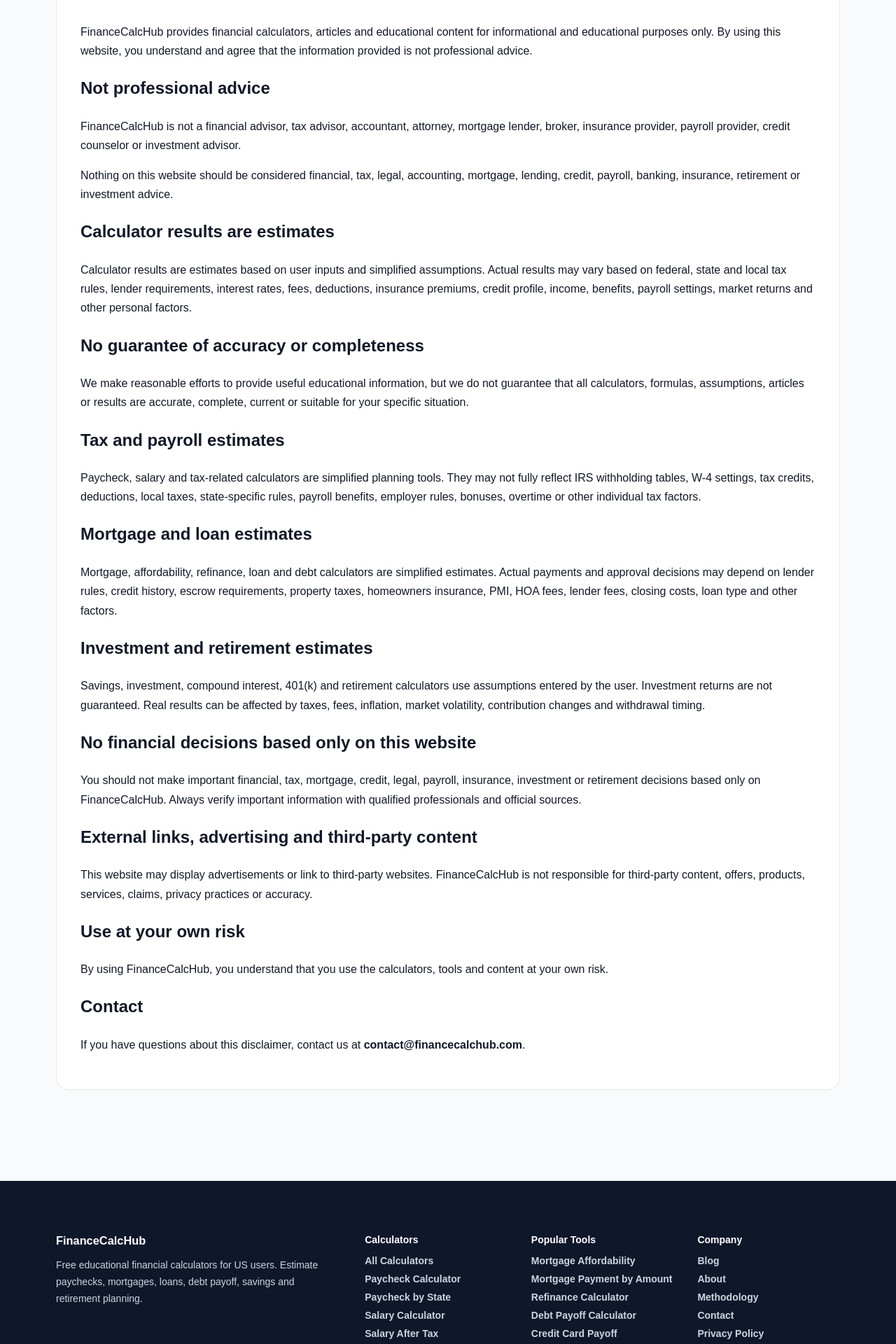
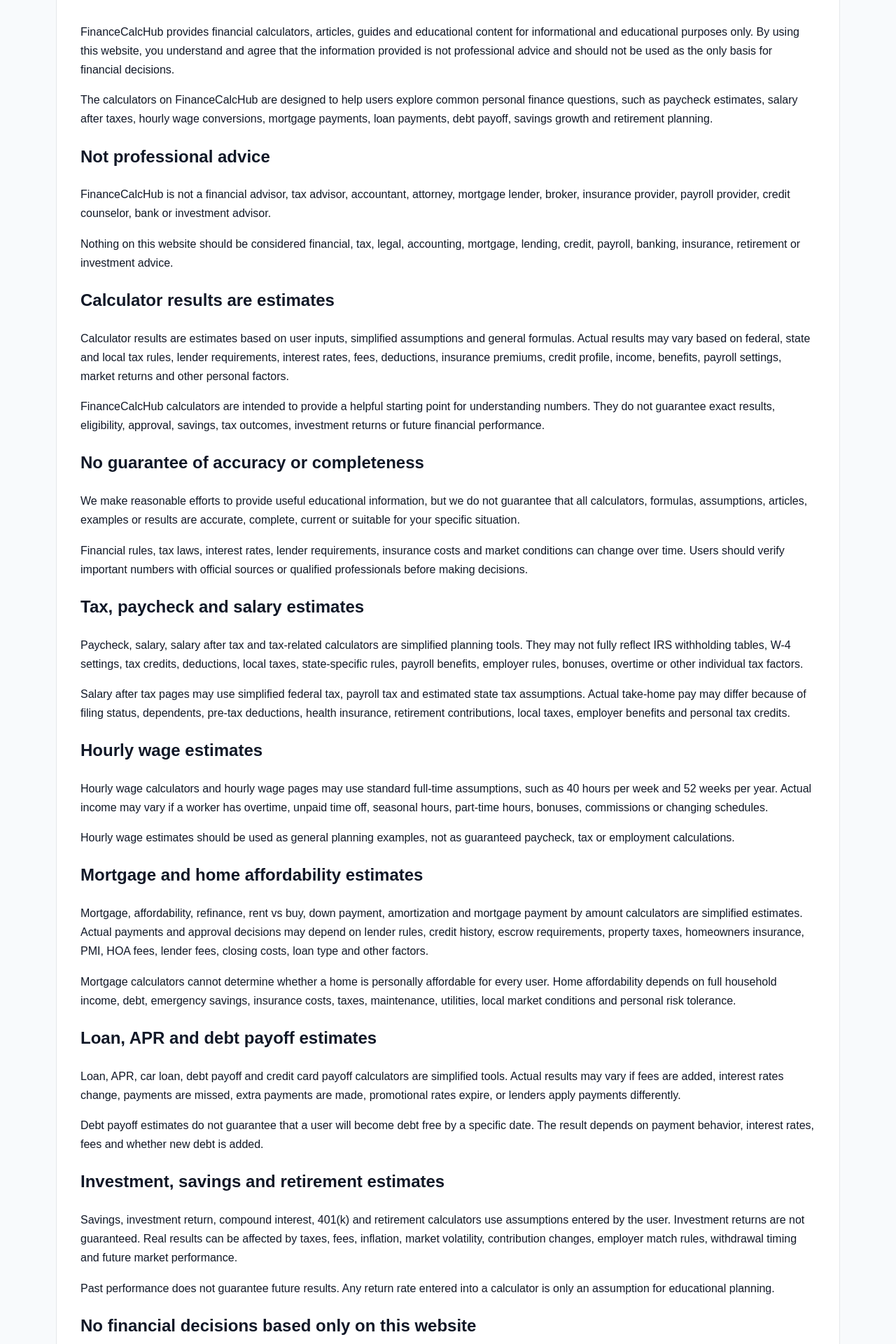
Before and after one commit to milicdejan94-ai/financecalchub, a Next.js app: page /disclaimer in a window 1280 px wide. Shown: the part 280-2200 px from the top of the page at 70% size. Built offline with nearby package versions, Linux system fonts and the light colour scheme.

Commit message:
Improve disclaimer trust content

```diff
--- a/app/disclaimer/page.tsx
+++ b/app/disclaimer/page.tsx
@@ -1,9 +1,10 @@
 import Breadcrumbs from '../../components/Breadcrumbs';
+import RelatedCalculators from '../../components/RelatedCalculators';
 
 export const metadata = {
   title: 'Disclaimer | FinanceCalcHub',
   description:
-    'Disclaimer for FinanceCalcHub financial calculators, educational estimates and informational content.',
+    'Disclaimer for FinanceCalcHub financial calculators, salary after tax estimates, hourly wage conversions, mortgage payment estimates, educational content and informational tools.',
 };
 
 export default function DisclaimerPage() {
@@ -23,10 +24,18 @@
           <h1>Disclaimer</h1>
 
           <p>
-            FinanceCalcHub provides financial calculators, articles and
+            FinanceCalcHub provides financial calculators, articles, guides and
             educational content for informational and educational purposes only.
             By using this website, you understand and agree that the information
-            provided is not professional advice.
+            provided is not professional advice and should not be used as the
+            only basis for financial decisions.
+          </p>
+
+          <p>
+            The calculators on FinanceCalcHub are designed to help users explore
+            common personal finance questions, such as paycheck estimates,
+            salary after taxes, hourly wage conversions, mortgage payments, loan
+            payments, debt payoff, savings growth and retirement planning.
           </p>
 
           <h2>Not professional advice</h2>
@@ -34,7 +43,7 @@
           <p>
             FinanceCalcHub is not a financial advisor, tax advisor, accountant,
             attorney, mortgage lender, broker, insurance provider, payroll
-            provider, credit counselor or investment advisor.
+            provider, credit counselor, bank or investment advisor.
           </p>
 
           <p>
@@ -46,11 +55,19 @@
           <h2>Calculator results are estimates</h2>
 
           <p>
-            Calculator results are estimates based on user inputs and simplified
-            assumptions. Actual results may vary based on federal, state and
-            local tax rules, lender requirements, interest rates, fees,
-            deductions, insurance premiums, credit profile, income, benefits,
-            payroll settings, market returns and other personal factors.
+            Calculator results are estimates based on user inputs, simplified
+            assumptions and general formulas. Actual results may vary based on
+            federal, state and local tax rules, lender requirements, interest
+            rates, fees, deductions, insurance premiums, credit profile, income,
+            benefits, payroll settings, market returns and other personal
+            factors.
+          </p>
+
+          <p>
+            FinanceCalcHub calculators are intended to provide a helpful starting
+            point for understanding numbers. They do not guarantee exact results,
+            eligibility, approval, savings, tax outcomes, investment returns or
+            future financial performance.
           </p>
 
           <h2>No guarantee of accuracy or completeness</h2>
@@ -58,38 +75,98 @@
           <p>
             We make reasonable efforts to provide useful educational information,
             but we do not guarantee that all calculators, formulas, assumptions,
-            articles or results are accurate, complete, current or suitable for
-            your specific situation.
+            articles, examples or results are accurate, complete, current or
+            suitable for your specific situation.
           </p>
 
-          <h2>Tax and payroll estimates</h2>
+          <p>
+            Financial rules, tax laws, interest rates, lender requirements,
+            insurance costs and market conditions can change over time. Users
+            should verify important numbers with official sources or qualified
+            professionals before making decisions.
+          </p>
+
+          <h2>Tax, paycheck and salary estimates</h2>
 
           <p>
-            Paycheck, salary and tax-related calculators are simplified planning
-            tools. They may not fully reflect IRS withholding tables, W-4
-            settings, tax credits, deductions, local taxes, state-specific rules,
-            payroll benefits, employer rules, bonuses, overtime or other
-            individual tax factors.
+            Paycheck, salary, salary after tax and tax-related calculators are
+            simplified planning tools. They may not fully reflect IRS
+            withholding tables, W-4 settings, tax credits, deductions, local
+            taxes, state-specific rules, payroll benefits, employer rules,
+            bonuses, overtime or other individual tax factors.
           </p>
 
-          <h2>Mortgage and loan estimates</h2>
+          <p>
+            Salary after tax pages may use simplified federal tax, payroll tax
+            and estimated state tax assumptions. Actual take-home pay may differ
+            because of filing status, dependents, pre-tax deductions, health
+            insurance, retirement contributions, local taxes, employer benefits
+            and personal tax credits.
+          </p>
+
+          <h2>Hourly wage estimates</h2>
 
           <p>
-            Mortgage, affordability, refinance, loan and debt calculators are
+            Hourly wage calculators and hourly wage pages may use standard
+            full-time assumptions, such as 40 hours per week and 52 weeks per
+            year. Actual income may vary if a worker has overtime, unpaid time
+            off, seasonal hours, part-time hours, bonuses, commissions or
+            changing schedules.
+          </p>
+
+          <p>
+            Hourly wage estimates should be used as general planning examples,
+            not as guaranteed paycheck, tax or employment calculations.
+          </p>
+
+          <h2>Mortgage and home affordability estimates</h2>
+
+          <p>
+            Mortgage, affordability, refinance, rent vs buy, down payment,
+            amortization and mortgage payment by amount calculators are
             simplified estimates. Actual payments and approval decisions may
             depend on lender rules, credit history, escrow requirements, property
             taxes, homeowners insurance, PMI, HOA fees, lender fees, closing
             costs, loan type and other factors.
           </p>
 
-          <h2>Investment and retirement estimates</h2>
+          <p>
+            Mortgage calculators cannot determine whether a home is personally
+            affordable for every user. Home affordability depends on full
+            household income, debt, emergency savings, insurance costs, taxes,
+            maintenance, utilities, local market conditions and personal risk
+            tolerance.
+          </p>
+
+          <h2>Loan, APR and debt payoff estimates</h2>
 
           <p>
-            Savings, investment, compound interest, 401(k) and retirement
+            Loan, APR, car loan, debt payoff and credit card payoff calculators
+            are simplified tools. Actual results may vary if fees are added,
+            interest rates change, payments are missed, extra payments are made,
+            promotional rates expire, or lenders apply payments differently.
+          </p>
+
+          <p>
+            Debt payoff estimates do not guarantee that a user will become debt
+            free by a specific date. The result depends on payment behavior,
+            interest rates, fees and whether new debt is added.
+          </p>
+
+          <h2>Investment, savings and retirement estimates</h2>
+
+          <p>
+            Savings, investment return, compound interest, 401(k) and retirement
             calculators use assumptions entered by the user. Investment returns
             are not guaranteed. Real results can be affected by taxes, fees,
-            inflation, market volatility, contribution changes and withdrawal
-            timing.
+            inflation, market volatility, contribution changes, employer match
+            rules, withdrawal timing and future market performance.
+          </p>
+
+          <p>
+            Past performance does not guarantee future results. Any return rate
+            entered into a calculator is only an assumption for educational
+            planning.
           </p>
 
           <h2>No financial decisions based only on this website</h2>
@@ -101,28 +178,91 @@
             qualified professionals and official sources.
           </p>
 
+          <p>
+            Before making major decisions, consider speaking with a tax
+            professional, financial planner, mortgage lender, payroll specialist,
+            attorney, insurance professional or other qualified advisor who can
+            review your specific situation.
+          </p>
+
           <h2>External links, advertising and third-party content</h2>
 
           <p>
             This website may display advertisements or link to third-party
             websites. FinanceCalcHub is not responsible for third-party content,
-            offers, products, services, claims, privacy practices or accuracy.
+            offers, products, services, claims, privacy practices, security or
+            accuracy.
+          </p>
+
+          <p>
+            Advertisements and third-party links do not mean that FinanceCalcHub
+            endorses the advertiser, product, company, service or website.
           </p>
 
           <h2>Use at your own risk</h2>
 
           <p>
             By using FinanceCalcHub, you understand that you use the calculators,
-            tools and content at your own risk.
+            tools, articles and content at your own risk. FinanceCalcHub is not
+            liable for losses, damages, errors, omissions or decisions made based
+            on the information provided on this website.
+          </p>
+
+          <h2>Related policy pages</h2>
+
+          <p>
+            For more information about how our calculators work, visit the{' '}
+            <a href="/methodology">Methodology</a> page. For information about
+            data and privacy, visit the <a href="/privacy-policy">Privacy Policy</a>.
           </p>
 
           <h2>Contact</h2>
 
           <p>
-            If you have questions about this disclaimer, contact us at{' '}
-            <strong>contact@financecalchub.com</strong>.
+            If you have questions about this disclaimer or notice an issue with a
+            calculator, article or link, contact us at{' '}
+            <strong>contact@financecalchub.com</strong> or visit the{' '}
+            <a href="/contact">Contact</a> page.
           </p>
         </div>
+
+        <RelatedCalculators
+          title="Helpful pages"
+          tools={[
+            {
+              title: 'Methodology',
+              href: '/methodology',
+            },
+            {
+              title: 'Privacy Policy',
+              href: '/privacy-policy',
+            },
+            {
+              title: 'Contact',
+              href: '/contact',
+            },
+            {
+              title: 'All Financial Calculators',
+              href: '/calculators',
+            },
+            {
+              title: 'Salary After Tax Calculators',
+              href: '/salary-after-tax',
+            },
+            {
+              title: 'Hourly Wage to Salary Calculators',
+              href: '/hourly-wage',
+            },
+            {
+              title: 'Mortgage Payment by Amount',
+              href: '/mortgage-payment',
+            },
+            {
+              title: 'Personal Finance Blog',
+              href: '/blog',
+            },
+          ]}
+        />
       </div>
     </section>
   );
```
